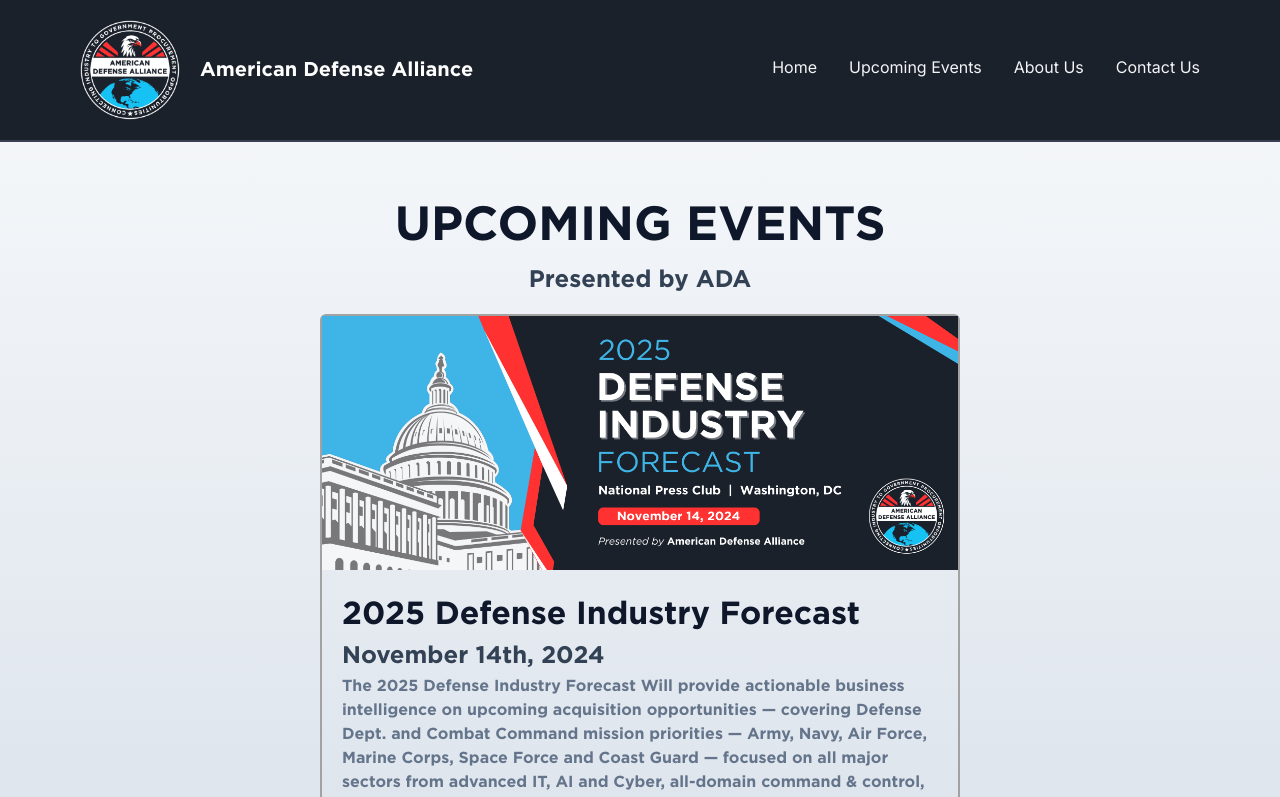
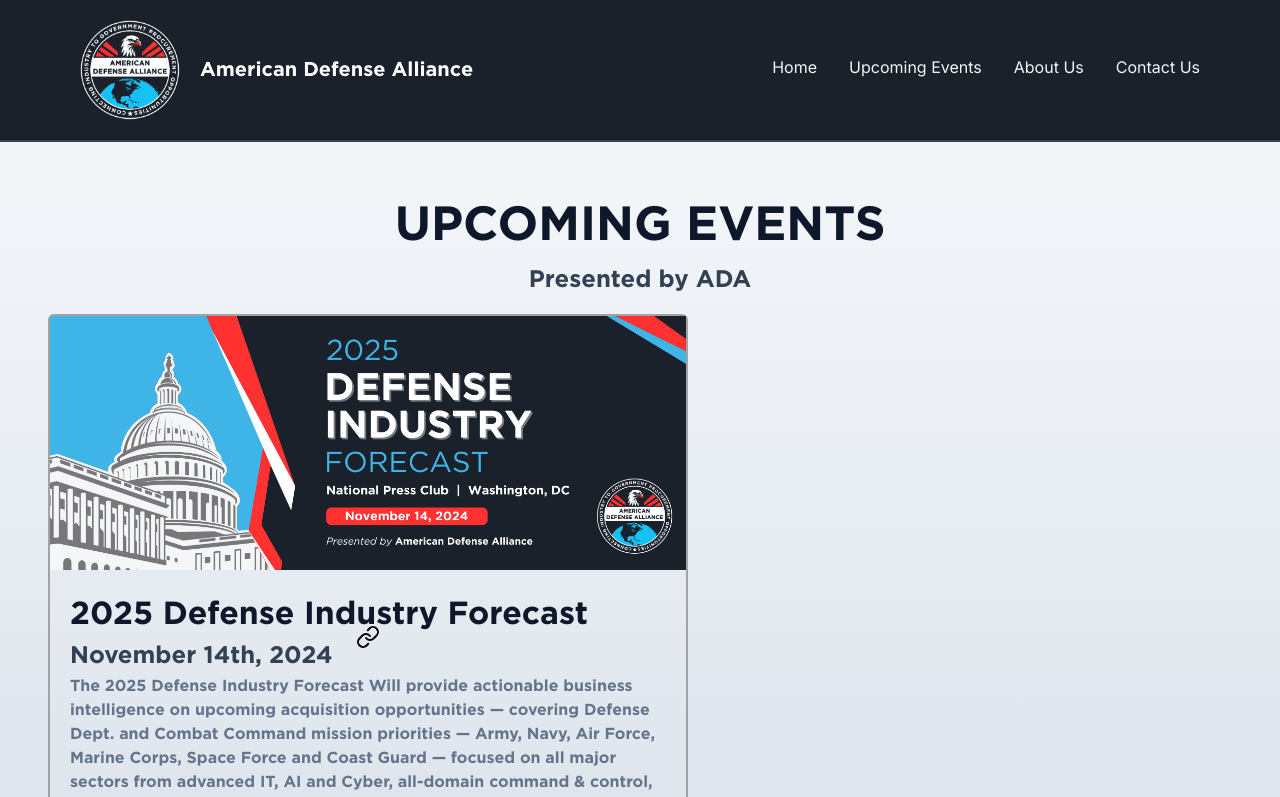
Before and after one commit to masonym/ada-website, a Next.js app: page /events in a window 1280 px wide. Shown: the top 797 px of the page. Built offline with nearby package versions, Linux system fonts and the light colour scheme.

Commit message:
Added hover button to upcoming events page

```diff
--- a/src/app/events/page.tsx
+++ b/src/app/events/page.tsx
@@ -1,6 +1,7 @@
 import { EVENTS } from '@/constants/events'
 import React from 'react'
 import EventCard from '../components/EventCard'
+import { ArrowRight, Link } from 'lucide-react'
 
 const page = () => {
     return (
@@ -8,19 +9,27 @@ const page = () => {
             <h1 className="text-[48px] font-gotham font-bold mb-0 text-slate-900 text-center">UPCOMING EVENTS</h1>
             <h2 className="text-[24px] font-gotham font-bold mb-4 text-slate-700 text-center">Presented by ADA</h2>
 
-            <div className="flex lg:flex-row flex-col gap-10 mx-12 items-center justify-center">
-                {/* get these from data file  */}
+            <div className="flex lg:flex-row flex-col gap-10 mx-12">
                 {EVENTS.map(event => (
+                    <div key={event.id} className="relative group">
                         <EventCard
-                        key={event.id}
                             title={event.title}
                             date={event.date}
                             description={event.description}
                             image={event.image}
                             link={`/events/${event.slug}`}
                         />
+                        <div className="absolute inset-0 bg-blue-600 bg-opacity-0 group-hover:bg-opacity-20 transition-all duration-300 rounded-lg flex items-center justify-center">
+                            <Link
+                                href={`/events/${event.slug}`}
+                            >
+                                <div className="bg-white text-blue-600 px-6 py-3 rounded-full font-bold text-lg opacity-0 group-hover:opacity-100 transition-all duration-300 transform translate-y-4 group-hover:translate-y-0 flex items-center">
+                                    Learn More <ArrowRight className="ml-2" />
+                                </div>
+                            </Link>
+                        </div>
+                    </div>
                 ))}
-
             </div>
         </div>
 
```
Lines whose indentation alone changed are shown as unchanged.
